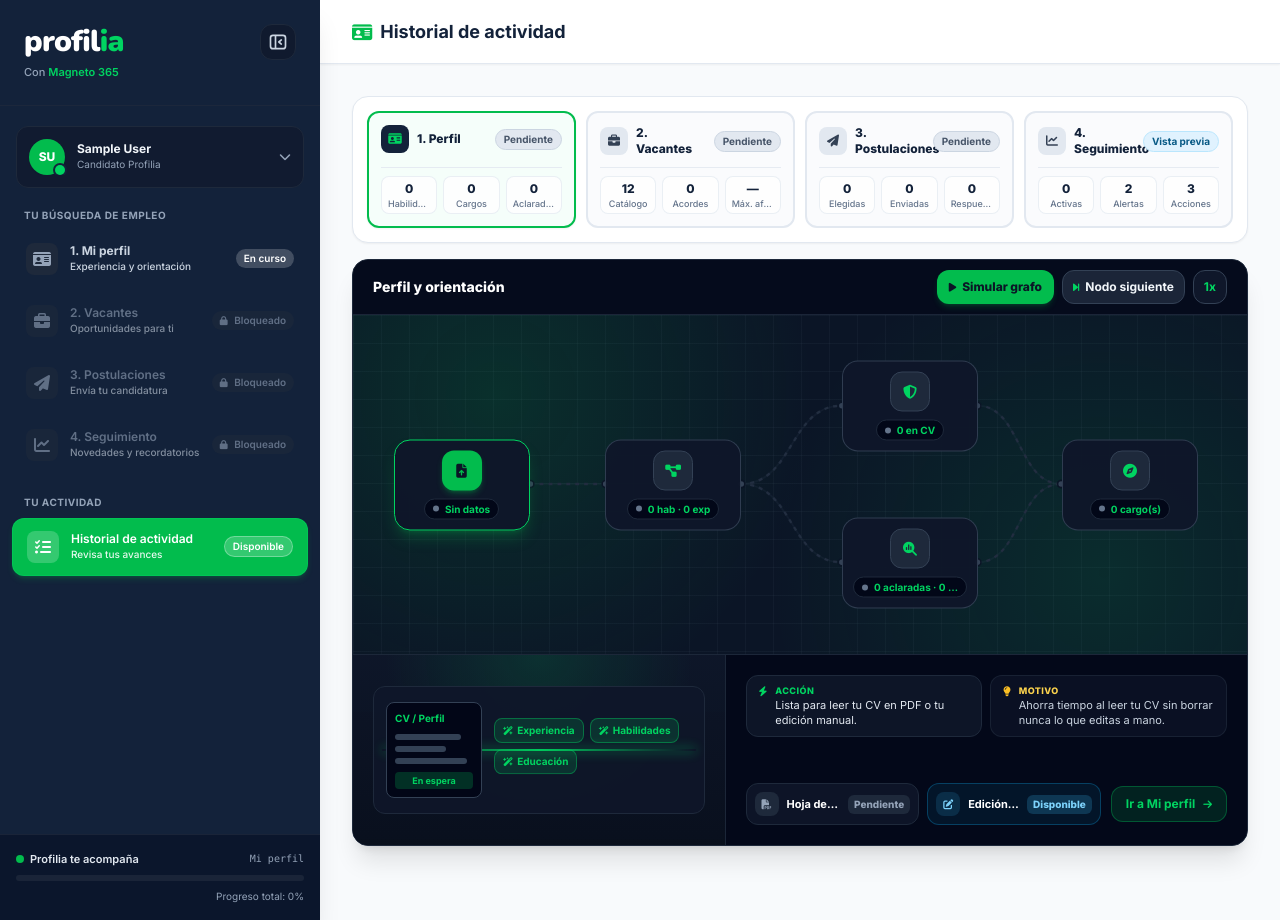
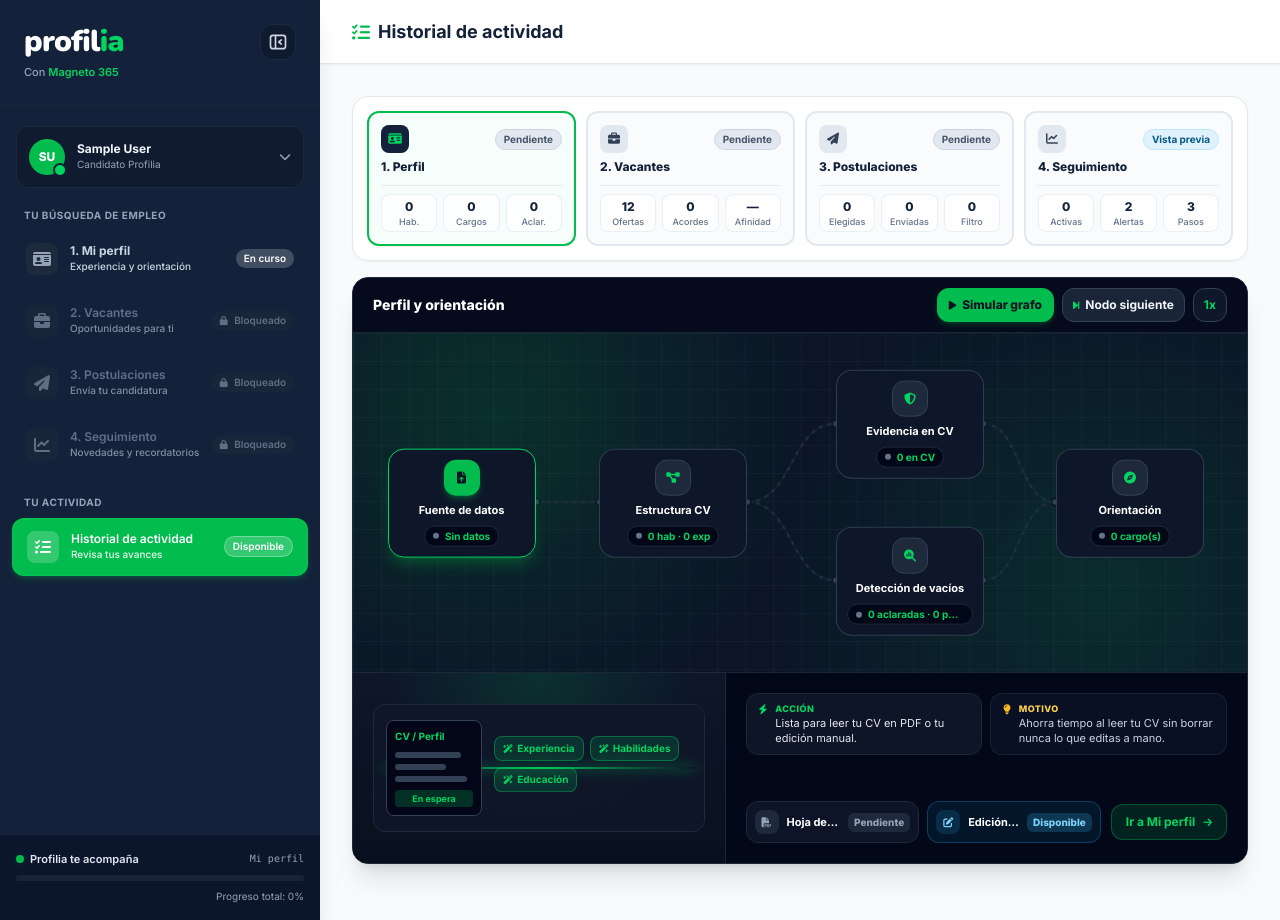
Before and after one commit to ThomasSerna/profilia, a Django app: page /actividad/ in a window 1280 px wide. Run offline with Django 5.2, Linux system fonts and the light colour scheme; the visitor is signed in with stand-in values (Sample User, id 1); data that the repository does not hold is empty.

Commit message:
fix: ajusta títulos de nodos, íconos por sección y tarjetas superiores con barra lateral abierta

```diff
--- a/core/context_processors.py
+++ b/core/context_processors.py
@@ -2,6 +2,14 @@ from agents.profile.schemas import has_professional_information
 from core.models import Application, Profile
 
 PROFILE_STEP_PERCENT = 25
+
+PAGE_ICONS = {
+    "home": "fa-id-card",
+    "edit_profile": "fa-id-card",
+    "vacancies": "fa-briefcase",
+    "applications": "fa-paper-plane",
+    "traceability": "fa-list-check",
+}
 
 
 def sidebar_state(request):
@@ -16,9 +24,11 @@ def sidebar_state(request):
     )
 
     resolver = getattr(request, "resolver_match", None)
+    current_url_name = getattr(resolver, "url_name", "") if resolver else ""
     return {
         "profile_completed": completed,
-        "current_url_name": getattr(resolver, "url_name", "") if resolver else "",
+        "current_url_name": current_url_name,
+        "current_page_icon": PAGE_ICONS.get(current_url_name, "fa-id-card"),
         "flow_progress": PROFILE_STEP_PERCENT if completed else 0,
         "applications_unlocked": applications_unlocked,
     }
--- a/core/views/traceability.py
+++ b/core/views/traceability.py
@@ -198,9 +198,9 @@ def _build_profile_stage(profile, candidate: ProfileData | None, state: dict) ->
         "action_label": "Ir a Mi perfil",
         "summary": "Estructura tu perfil, separa evidencia real de vacíos y orienta tus cargos.",
         "metrics": [
-            {"label": "Habilidades", "value": str(len(skills))},
+            {"label": "Hab.", "value": str(len(skills))},
             {"label": "Cargos", "value": str(len(role_names))},
-            {"label": "Aclaradas", "value": str(len(answered))},
+            {"label": "Aclar.", "value": str(len(answered))},
         ],
         "nodes": [
             {
@@ -423,9 +423,9 @@ def _build_vacancies_stage(profile, candidate: ProfileData | None, saved_career:
         "action_label": "Explorar vacantes" if candidate else "Completar perfil",
         "summary": "Estandariza las ofertas disponibles y cruza en paralelo tus habilidades y tus filtros.",
         "metrics": [
-            {"label": "Catálogo", "value": str(total_catalog)},
+            {"label": "Ofertas", "value": str(total_catalog)},
             {"label": "Acordes", "value": str(matching_prefs_count if matches else 0)},
-            {"label": "Máx. afinidad", "value": f"{top_matches[0].score}%" if top_matches else "—"},
+            {"label": "Afinidad", "value": f"{top_matches[0].score}%" if top_matches else "—"},
         ],
         "nodes": [
             {
@@ -673,7 +673,7 @@ def _build_applications_stage(candidate: ProfileData | None, applications: list[
         "metrics": [
             {"label": "Elegidas", "value": str(total_selected)},
             {"label": "Enviadas", "value": str(len(applied))},
-            {"label": "Respuestas", "value": str(total_screening)},
+            {"label": "Filtro", "value": str(total_screening)},
         ],
         "nodes": [
             {
@@ -824,7 +824,7 @@ def _build_applications_stage(candidate: ProfileData | None, applications: list[
                 "step_label": "3.4",
                 "title": "Envío y constancia",
                 "caption": "Simulación Magneto 365",
-                "icon": "fa-shield-check",
+                "icon": "fa-circle-check",
                 "status": "completed" if applied else "pending",
                 "status_label": "Completado" if applied else "Pendiente",
                 "badge": f"{len(applied)} enviada(s)",
@@ -916,7 +916,7 @@ def _build_followup_stage(applications: list[Application], state: dict) -> dict:
         "metrics": [
             {"label": "Activas", "value": str(len(applied))},
             {"label": "Alertas", "value": str(max(len(applied), 2))},
-            {"label": "Acciones", "value": "3"},
+            {"label": "Pasos", "value": "3"},
         ],
         "nodes": [
             {
--- a/static/css/profilia.css
+++ b/static/css/profilia.css
@@ -201,13 +201,13 @@
         left: var(--node-x, 50%);
         top: var(--node-y, 50%);
         transform: translate(-50%, -50%);
-        width: 126px;
+        width: 136px;
     }
 }
 
 @media (min-width: 1280px) {
     .traceability-node-2d {
-        width: 136px;
+        width: 148px;
     }
 }
 
--- a/static/js/profilia/traceability.js
+++ b/static/js/profilia/traceability.js
@@ -216,10 +216,16 @@ export function initTraceability() {
 
             const iconWrap = createElement(
                 "div",
-                "w-10 h-10 rounded-xl bg-slate-800 border border-slate-700 text-[#00d461] flex items-center justify-center shrink-0 transition relative z-10",
+                "w-9 h-9 rounded-xl bg-slate-800 border border-slate-700 text-[#00d461] flex items-center justify-center shrink-0 transition relative z-10",
             );
             iconWrap.dataset.nodeIconWrap = node.id;
-            iconWrap.append(createElement("i", `fa-solid ${node.icon} text-sm`));
+            iconWrap.append(createElement("i", `fa-solid ${node.icon} text-xs`));
+
+            const titleEl = createElement(
+                "p",
+                "text-[11px] font-bold text-white leading-tight truncate max-w-full relative z-10",
+                node.title,
+            );
 
             const pillRow = createElement(
                 "div",
@@ -229,7 +235,7 @@ export function initTraceability() {
             const badgeText = createElement("span", "text-[10px] font-bold text-[#00d461] truncate", node.badge);
             pillRow.append(statusDot, badgeText);
 
-            button.append(pulseRing, iconWrap, pillRow);
+            button.append(pulseRing, iconWrap, titleEl, pillRow);
             button.addEventListener("click", () => {
                 stopPlayback();
                 selectNode(index, { animateIncomingTo: node.id });
@@ -260,7 +266,7 @@ export function initTraceability() {
 
             const iconWrap = card.querySelector("[data-node-icon-wrap]");
             if (iconWrap) {
-                iconWrap.className = `w-10 h-10 rounded-xl flex items-center justify-center shrink-0 transition relative z-10 ${
+                iconWrap.className = `w-9 h-9 rounded-xl flex items-center justify-center shrink-0 transition relative z-10 ${
                     isSelected
                         ? "bg-[#02bc4d] text-[#0b1526] shadow-md shadow-[#02bc4d]/30"
                         : "bg-slate-800 border border-slate-700 text-[#00d461]"
--- a/templates/components/topbar.html
+++ b/templates/components/topbar.html
@@ -23,7 +23,7 @@
 
         <h1 class="text-base sm:text-lg font-bold text-[#13223a] flex items-center gap-2 min-w-0">
 
-            <i class="fa-solid fa-id-card text-[#02bc4d]"></i>
+            <i class="fa-solid {{ current_page_icon|default:'fa-id-card' }} text-[#02bc4d]" aria-hidden="true"></i>
 
             <span class="truncate">{{ page_title|default:"Tu orientación profesional" }}</span>
 
--- a/templates/pages/traceability.html
+++ b/templates/pages/traceability.html
@@ -36,8 +36,8 @@
                 class="traceability-stage-tab text-left p-3 rounded-xl border-2 transition-all min-h-[44px] flex flex-col justify-between gap-2.5 focus-visible:outline focus-visible:outline-2 focus-visible:outline-[#008736]
                        {% if stage.id == traceability_data.active_stage_id %}border-[#02bc4d] bg-emerald-50/50 shadow-sm{% else %}border-slate-200 bg-slate-50/70 hover:border-slate-300 hover:bg-white{% endif %}"
             >
+                <div class="space-y-1.5 w-full">
                     <div class="flex items-center justify-between gap-2 w-full">
-                    <div class="flex items-center gap-2 min-w-0">
                         <span
                             data-stage-icon-box
                             class="w-7 h-7 rounded-lg flex items-center justify-center shrink-0 text-xs font-bold transition
@@ -45,10 +45,6 @@
                         >
                             <i class="fa-solid {{ stage.icon }}" aria-hidden="true"></i>
                         </span>
-                        <span class="text-xs font-extrabold text-[#13223a]">
-                            {{ stage.step }}. {{ stage.title }}
-                        </span>
-                    </div>
 
                         <span
                             class="text-[10px] font-bold px-2 py-0.5 rounded-full whitespace-nowrap shrink-0 border
@@ -59,6 +55,11 @@
                         >
                             {{ stage.status_label }}
                         </span>
+                    </div>
+
+                    <p class="text-xs font-extrabold text-[#13223a] truncate w-full">
+                        {{ stage.step }}. {{ stage.title }}
+                    </p>
                 </div>
 
                 <div class="flex items-center justify-between gap-1.5 pt-2 border-t border-slate-200/80 w-full">
```
Lines whose indentation alone changed are shown as unchanged.
